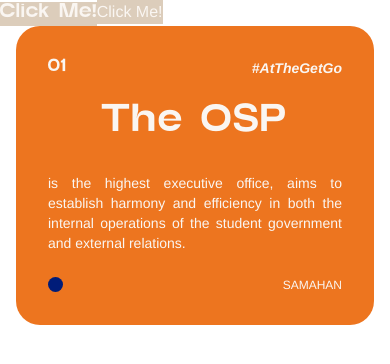
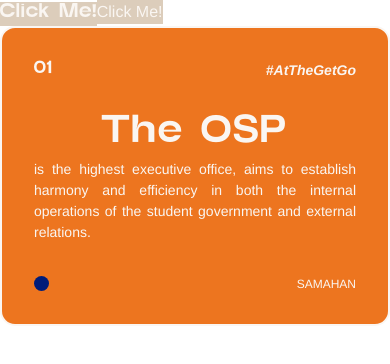
Before and after one commit to SAMAHAN-Systems-Development/samahan-at-the-get-go, a Next.js app: page / in a window 390 px wide. Shown: the top 364 px of the page. Built offline with nearby package versions, Linux system fonts and the light colour scheme.

Commit message:
feat(OfficesDescriptionCard): addded sm media tag to make the component more responsive

```diff
--- a/src/components/ui/OfficesCardComponent.tsx
+++ b/src/components/ui/OfficesCardComponent.tsx
@@ -10,28 +10,30 @@ const OfficesCardComponent: React.FC<OfficesCardComponentProps> = ({
   officesDescription,
 }) => {
   return (
-    <div className="grid h-[18.6875rem] content-between mx-4 p-8 text-white bg-orange rounded-3xl md:h-[29.375rem] lg:h-[26.75rem] ">
+    <div className="grid h-[300px] content-between w-full p-8 text-white bg-orange border-solid border-card rounded-card sm:h-[320px] md:h-[470px] lg:h-[428px] ">
       <div className="flex flex-row text-sm w-full justify-between">
-        <p className="font-artega font-medium lg:text-[1.5625rem] "> 01 </p>
-        <p className="font-appleGaramound italic font-bold lg:text-[1.9375rem]">
+        <p className="font-artega font-medium text-[0.875rem] sm:text-[1rem] md:text-[1.25rem] lg:text-[1.5625rem]">
+          {" "}
+          01{" "}
+        </p>
+        <p className="font-appleGaramound italic font-bold text-[0.875rem] sm:text-[1.25rem] md:text-[1.46875rem] lg:text-[1.9375rem]">
           #AtTheGetGo
         </p>
       </div>
-      <div className="flex flex-col justify-self-center md:w-[24.5rem] lg:w-[56.0625rem]">
-        <h1 className="text-center font-artega text-[1.9375rem] font-medium justify-self-center mb-[24px] md:text-[3.8125rem] lg:text-[4.75rem]">
+      <div className="flex flex-col justify-self-center sm:w-[320px] md:w-[392px] lg:w-[897px]">
+        <h1 className="text-center font-artega  text-[1.9375rem] font-medium justify-self-center sm:text-[2.615rem] md:text-[3.8125rem] lg:text-[4.75rem]">
           {officesTitle}
         </h1>
-        <p className="font-sans flex-wrap text-justify flex text-sm md:text-[1.1875rem] lg:text-[1.5625rem] lg:text-center">
+        <p className="font-sans flex-wrap text-justify flex text-[0.875rem] sm:[1rem] md:text-[1.1875rem] lg:text-[1.5625rem] lg:text-center">
           {officesDescription}
         </p>
       </div>
       <div className="flex flex-row w-full justify-between">
-        <div className="w-[0.9375rem] h-[0.9375rem] rounded-full bg-blue md:w-[1.4375rem] md:h-[1.4375rem] lg:w-[1.4375rem] lg:h-[1.4375rem]">
+        <div className="rounded-full bg-blue w-[15px] h-[15px] sm:w-[17.5px] sm:h-[17.5px] md:w-[23px] md:h-[23px] lg:w-[23px] lg:h-[23px]">
           {" "}
         </div>
-        <p className="text-xs font-normal md:text-[1.4375rem] lg:text-[1.5625rem]">
-          {" "}
-          SAMAHAN{" "}
+        <p className="text-xs font-normal sm:text-[1rem] md:text-[1.4375rem] lg:text-[1.5625rem]">
+          SAMAHAN
         </p>
       </div>
     </div>
```
